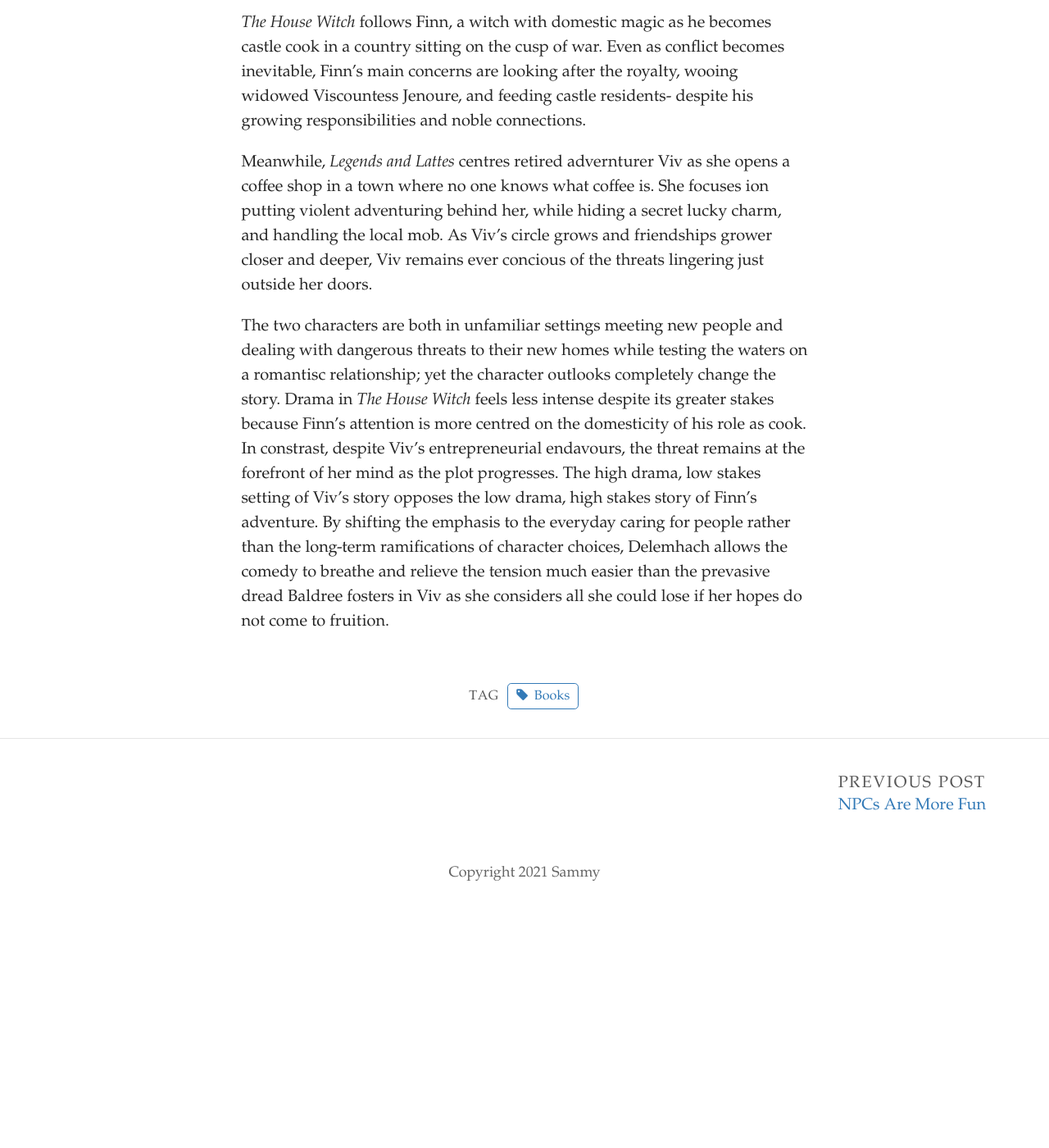
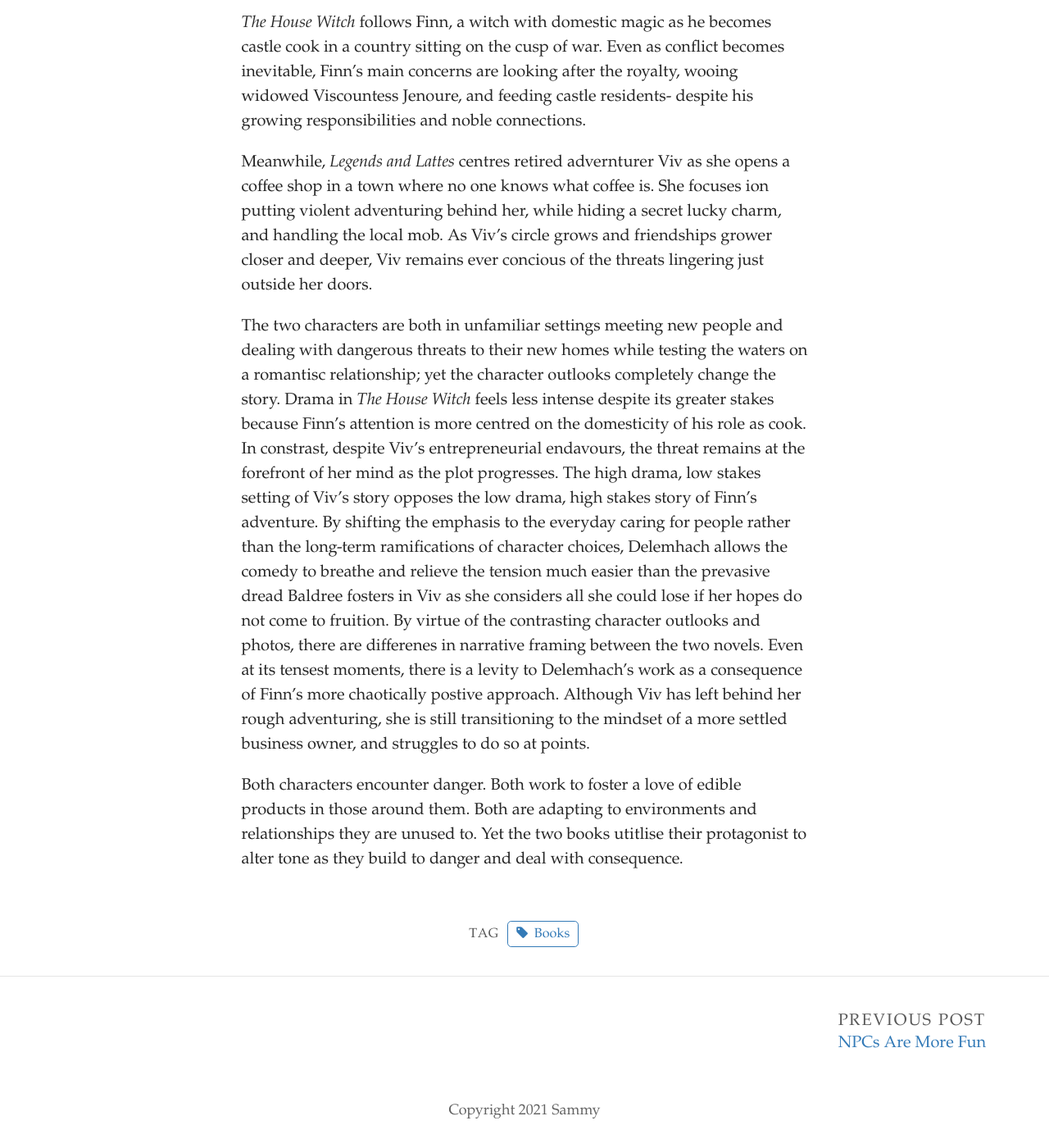
Before and after one commit to SammySpinsAYarn/Blog, a Jekyll site: the page built from _posts/2023-05-09-how-characters-shape-drama-in-legends-and-lattes-and-the-house-witch-trilogy.md, in a window 1280 px wide and 1400 px high, scrolled down 626 px. Shown: the whole window at 82% size. Built offline with Jekyll 4.4.1, drawn with Linux system fonts in a browser that asks for light colours; some web fonts are replaced; before the commit the page ends 1736 px from its top, so only the background shows below that.

Commit message:
Update Post “2023-05-09-how-characters-shape-drama-in-legends-and-lattes-and-the-house-witch-trilogy”

```diff
--- a/_posts/2023-05-09-how-characters-shape-drama-in-legends-and-lattes-and-the-house-witch-trilogy.md
+++ b/_posts/2023-05-09-how-characters-shape-drama-in-legends-and-lattes-and-the-house-witch-trilogy.md
@@ -14,4 +14,6 @@
 
 M﻿eanwhile, *Legends and Lattes* centres retired advernturer Viv as she opens a coffee shop in a town where no one knows what coffee is. She focuses ion putting violent adventuring behind her, while hiding a secret lucky charm, and handling the local mob. As Viv's circle grows and friendships grower closer and deeper, Viv remains ever concious of the threats lingering just outside her doors.
 
-T﻿he two characters are both in unfamiliar settings meeting new people and dealing with dangerous threats to their new homes while testing the waters on a romantisc relationship; yet the character outlooks completely change the story. Drama in *The House Witch* feels less intense despite its greater stakes because Finn's attention is more centred on the domesticity of his role as cook. In constrast, despite Viv's entrepreneurial endavours, the threat remains at the forefront of her mind as the plot progresses. The high drama, low stakes setting of Viv's story opposes the low drama, high stakes story of Finn's adventure. By shifting the emphasis to the everyday caring for people rather than the long-term ramifications of character choices, Delemhach allows the comedy to breathe and relieve the tension much easier than the prevasive dread Baldree fosters in Viv as she considers all she could lose if her hopes do not come to fruition.
+T﻿he two characters are both in unfamiliar settings meeting new people and dealing with dangerous threats to their new homes while testing the waters on a romantisc relationship; yet the character outlooks completely change the story. Drama in *The House Witch* feels less intense despite its greater stakes because Finn's attention is more centred on the domesticity of his role as cook. In constrast, despite Viv's entrepreneurial endavours, the threat remains at the forefront of her mind as the plot progresses. The high drama, low stakes setting of Viv's story opposes the low drama, high stakes story of Finn's adventure. By shifting the emphasis to the everyday caring for people rather than the long-term ramifications of character choices, Delemhach allows the comedy to breathe and relieve the tension much easier than the prevasive dread Baldree fosters in Viv as she considers all she could lose if her hopes do not come to fruition. B﻿y virtue of the contrasting character outlooks and photos, there are differenes in narrative framing between the two novels. Even at its tensest moments, there is a levity to Delemhach's work as a consequence of Finn's more chaotically postive approach. Although Viv has left behind her rough adventuring, she is still transitioning to the mindset of a more settled business owner, and struggles to do so at points.
+
+B﻿oth characters encounter danger. Both work to foster a love of edible products in those around them. Both are adapting to environments and relationships they are unused to. Yet the two books utitlise their protagonist to alter tone as they build to danger and deal with consequence.
```
